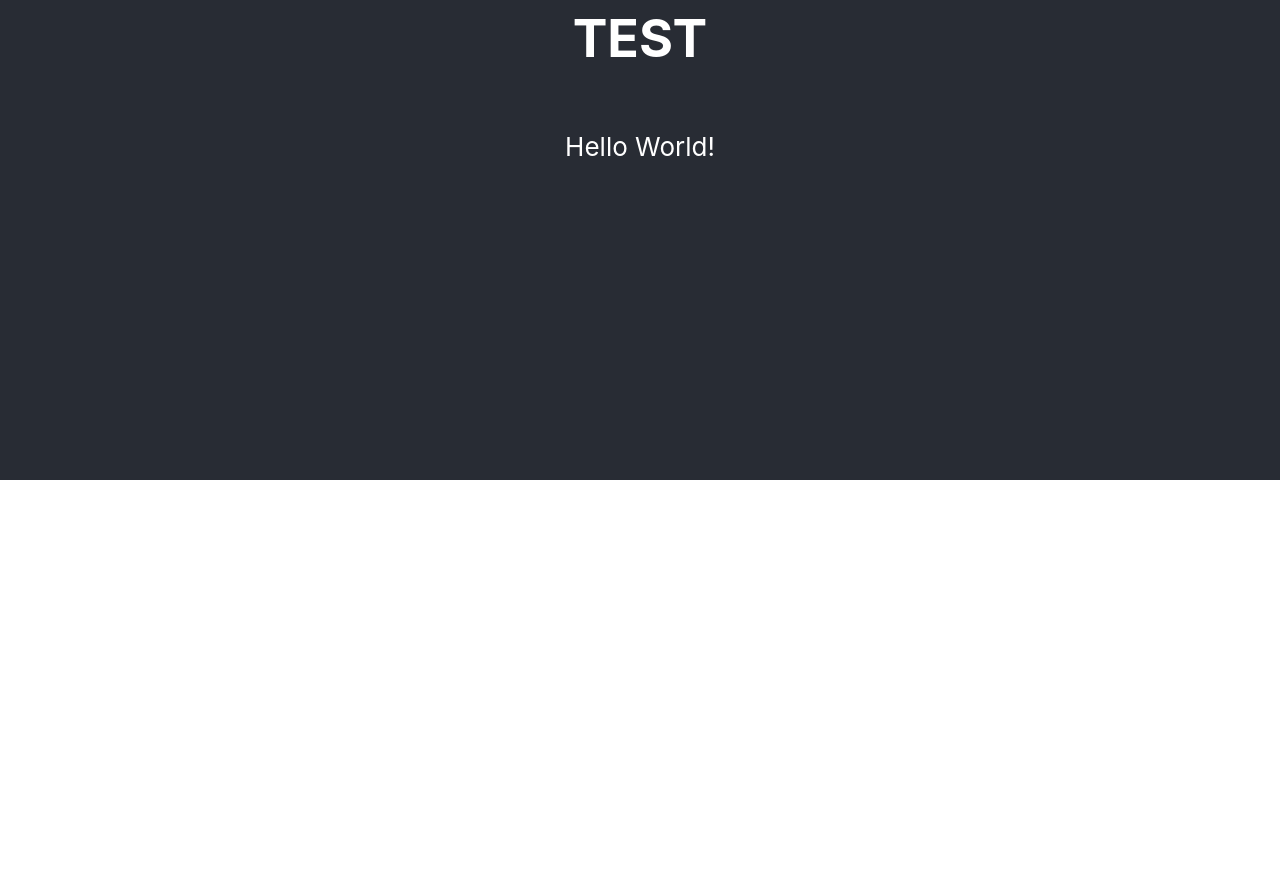
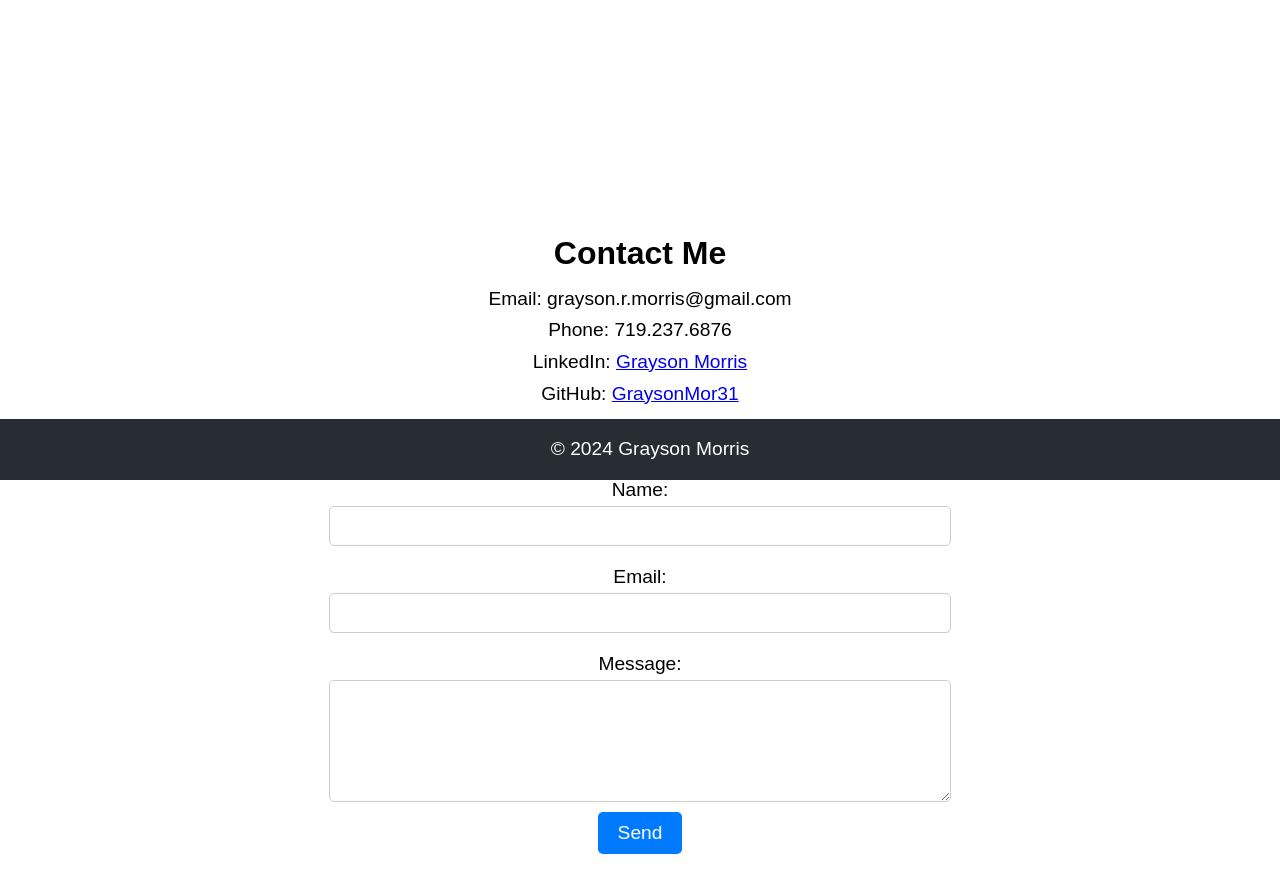
Before and after one commit to GraysonMor31/GraysonMor31.github.io, a React (Create React App) app: page / in a window 1280 px wide. Shown: the part 320-1212 px from the top of the page. Before the commit the page ends 800 px from the top, so only its background shows below. Built offline with nearby package versions, Linux system fonts and the light colour scheme.

Commit message:
Added new things

```diff
--- a/package.json
+++ b/package.json
@@ -7,6 +7,8 @@
     "@testing-library/jest-dom": "^5.17.0",
     "@testing-library/react": "^13.4.0",
     "@testing-library/user-event": "^13.5.0",
+    "dotenv": "^16.4.5",
+    "emailjs": "^4.0.3",
     "react": "^18.3.1",
     "react-dom": "^18.3.1",
     "react-scripts": "5.0.1",
--- a/src/App.css
+++ b/src/App.css
@@ -1,38 +1,101 @@
+/* General Styles */
+body {
+  font-family: Arial, sans-serif;
+  margin: 0;
+  padding: 0;
+  box-sizing: border-box;
+}
+
 .App {
   text-align: center;
 }
 
-.App-logo {
-  height: 40vmin;
-  pointer-events: none;
+.App-header {
+  background-color: #282c34;
+  padding: 20px;
+  color: white;
 }
 
-@media (prefers-reduced-motion: no-preference) {
-  .App-logo {
-    animation: App-logo-spin infinite 20s linear;
-  }
+h1 {
+  font-size: 2.5em;
+  margin: 0.5em 0;
 }
 
-.App-header {
-  background-color: #282c34;
-  min-height: 100vh;
+p {
+  font-size: 1.2em;
+  margin: 0.5em 0;
+}
+
+section {
+  padding: 20px;
+  margin: 20px 0;
+}
+
+h2 {
+  font-size: 2em;
+  margin-bottom: 0.5em;
+}
+
+h3 {
+  font-size: 1.5em;
+  margin-bottom: 0.5em;
+}
+
+/* Form Styles */
+form {
   display: flex;
   flex-direction: column;
   align-items: center;
-  justify-content: center;
-  font-size: calc(10px + 2vmin);
-  color: white;
+  max-width: 600px;
+  margin: 0 auto;
 }
 
-.App-link {
-  color: #61dafb;
+label {
+  font-size: 1.2em;
+  margin: 10px 0 5px;
 }
 
-@keyframes App-logo-spin {
-  from {
-    transform: rotate(0deg);
-  }
-  to {
-    transform: rotate(360deg);
-  }
+input, textarea {
+  width: 100%;
+  padding: 10px;
+  margin-bottom: 10px;
+  border: 1px solid #ccc;
+  border-radius: 5px;
+  font-size: 1em;
 }
+
+textarea {
+  height: 100px;
+}
+
+button {
+  padding: 10px 20px;
+  font-size: 1.2em;
+  color: white;
+  background-color: #007bff;
+  border: none;
+  border-radius: 5px;
+  cursor: pointer;
+}
+
+button:hover {
+  background-color: #0056b3;
+}
+
+/* Error Message Styles */
+.error {
+  color: red;
+  font-size: 0.9em;
+  margin-top: -10px;
+  margin-bottom: 10px;
+}
+
+/* Footer Styles */
+.Footer {
+  background-color: #282c34;
+  color: white;
+  padding: 10px;
+  position: fixed;
+  width: 100%;
+  bottom: 0;
+}
--- a/src/App.js
+++ b/src/App.js
@@ -1,14 +1,91 @@
 import './App.css';
+import React, { useState } from 'react';
+import emailjs from 'emailjs-com';
 
 function App() {
+  const [formErrors, setFormErrors] = useState({});
+
+  const validateForm = (e) => {
+    const errors = {};
+    const { name, email, message } = e.target.elements;
+
+    if (!name.value) {
+      errors.name = 'Name is required';
+    }
+
+    if (!email.value) {
+      errors.email = 'Email is required';
+    } else if (!/\S+@\S+\.\S+/.test(email.value)) {
+      errors.email = 'Email address is invalid';
+    }
+
+    if (!message.value) {
+      errors.message = 'Message is required';
+    }
+
+    setFormErrors(errors);
+    return Object.keys(errors).length === 0;
+  };
+
+  const sendEmail = (e) => {
+    e.preventDefault();
+
+    if (!validateForm(e)) {
+      return;
+    }
+
+    emailjs.sendForm(
+      process.env.REACT_APP_EMAILJS_SERVICE_ID,
+      process.env.REACT_APP_EMAILJS_TEMPLATE_ID,
+      e.target,
+      process.env.REACT_APP_EMAILJS_USER_ID
+    )
+    .then((result) => {
+        console.log(result.text);
+    }, (error) => {
+        console.log(error.text);
+    });
+    e.target.reset();
+  };
+
   return (
     <div className="App">
       <header className="App-header">
-        <h1>TEST</h1>
-        <p>
-          Hello World!
-        </p>
+        <h1>Grayson Morris</h1>
+        <p>Cybersecurity Intern</p>
+        <p>Computer Science Student</p>
       </header>
+      <section className='About'></section>
+      <section className='Education'></section>
+      <section className='Experience'></section>
+      <section className='Skills'></section>
+      <section className='Projects'></section>
+      <section className='Contact'>
+        <h2>Contact Me</h2>
+        <p>Email: grayson.r.morris@gmail.com</p>
+        <p>Phone: 719.237.6876</p>
+        <p>LinkedIn: <a href='https://www.linkedin.com/in/morris31/'>Grayson Morris</a></p>
+        <p>GitHub: <a href='https://github.com/GraysonMor31'>GraysonMor31</a></p>
+        <h3>Or Send a Message</h3>
+        <form onSubmit={sendEmail}>
+          <label htmlFor='name'>Name:</label>
+          <input type='text' id='name' name='name' required />
+          {formErrors.name && <span className="error">{formErrors.name}</span>}
+
+          <label htmlFor='email'>Email:</label>
+          <input type='email' id='email' name='email' required />
+          {formErrors.email && <span className="error">{formErrors.email}</span>}
+
+          <label htmlFor='message'>Message:</label>
+          <textarea id='message' name='message' required></textarea>
+          {formErrors.message && <span className="error">{formErrors.message}</span>}
+
+          <button type='submit'>Send</button>
+        </form>
+      </section>
+      <footer className='Footer'>
+        <p>&copy; 2024 Grayson Morris</p>
+      </footer>
     </div>
   );
 }
```
Also changed, not shown: 2 other files (tests, documents, lock files or other folders).
